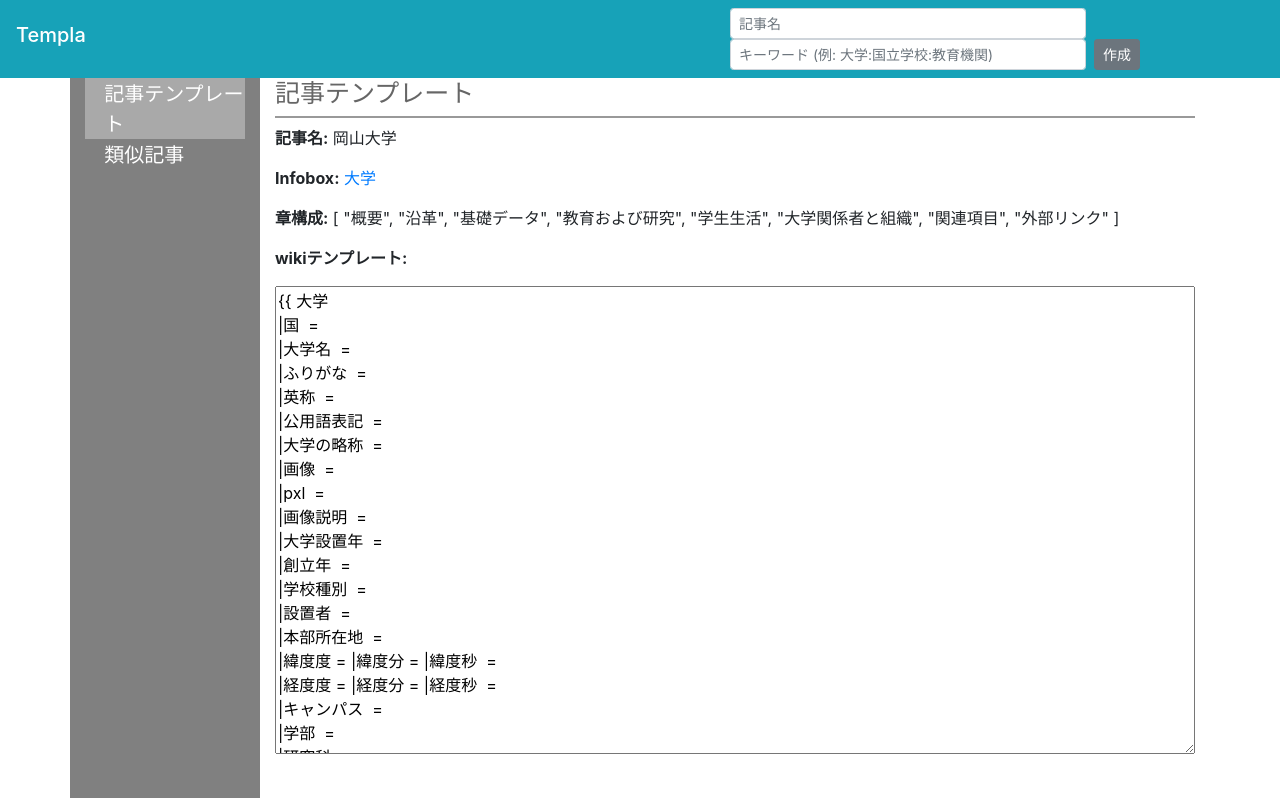
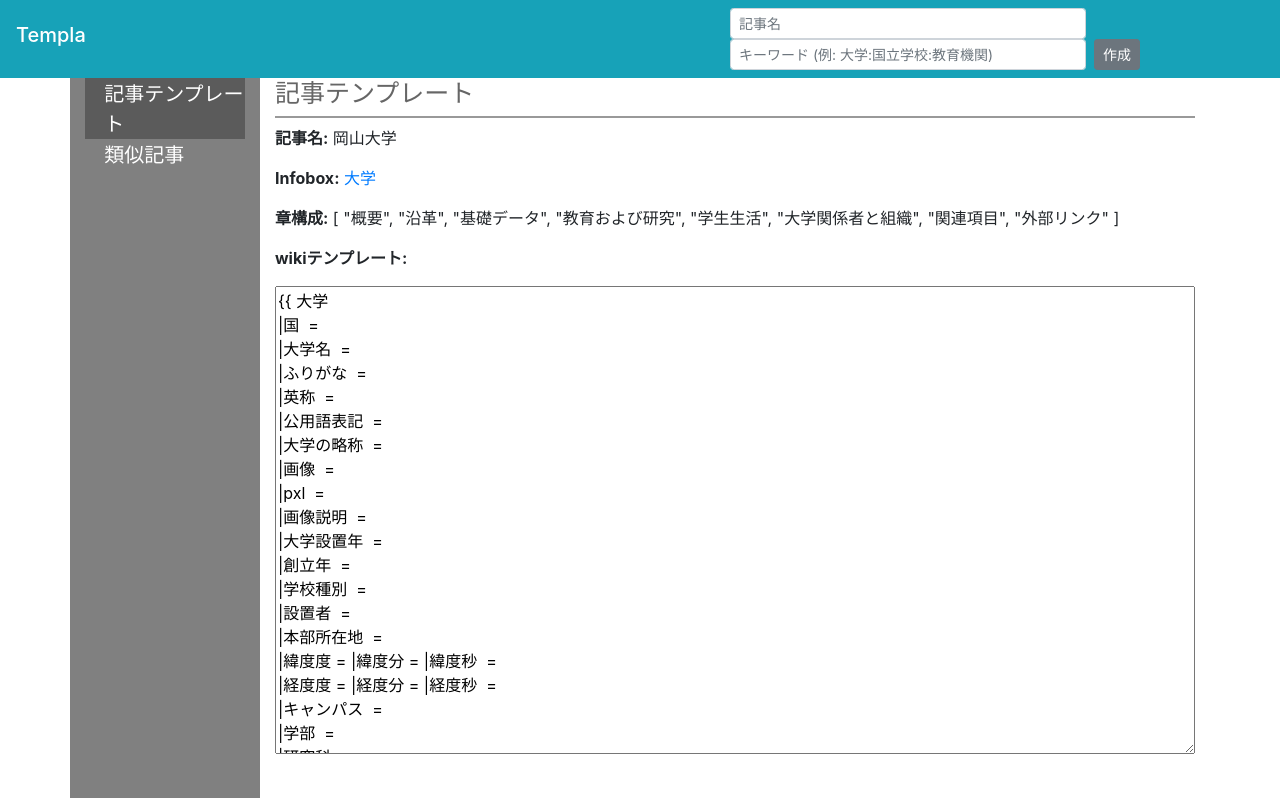
Before and after one commit to HiromuIshikawa/wikiplate, a Vue app in the folder frontend/: page / in a window 1280 px wide. Built offline with nearby package versions, Linux system fonts and the light colour scheme.

Commit message:
Change active menu of sidebar

```diff
--- a/frontend/src/components/SideBar.vue
+++ b/frontend/src/components/SideBar.vue
@@ -23,10 +23,10 @@ export default {
   }
 
   .sidebar-item:hover {
-    background-color: darkgray;
+    background-color: rgb(91, 91, 91);
   }
 
   .router-link-active {
-    background-color: darkgray;
+    background-color: rgb(91,91,91);
   }
 </style>
```
